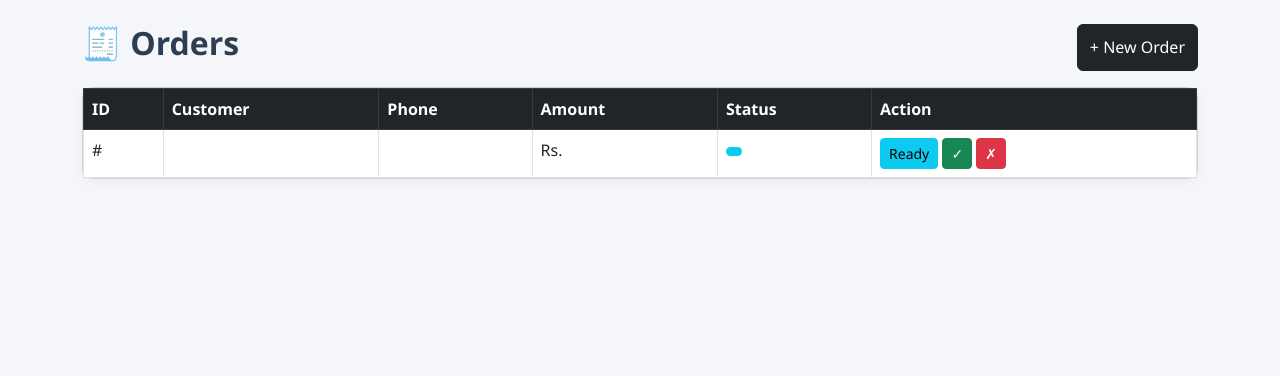
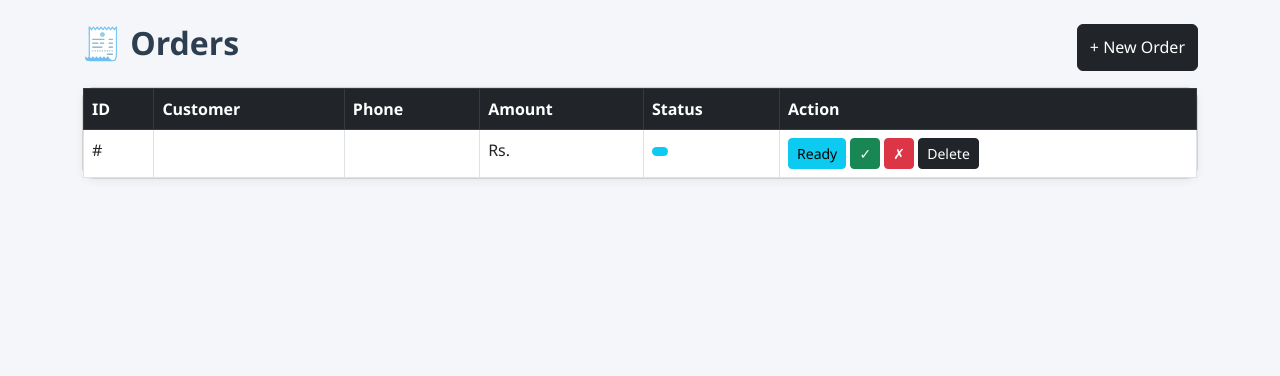
Before and after one commit to sumairafarooq1111-beep/Boutique_Management_System34, a Flask app: page /orders in a window 1280 px wide. Shown: the part 57-433 px from the top of the page. Run offline with Flask 3, Linux system fonts and the light colour scheme; the visitor is signed in with stand-in values (Sample User, id 1); a database or web service that is not in the repository returns one stand-in record (values such as "Sample title"); some libraries are stand-ins or nearby versions.

Commit message:
Added delete button to HTML tables

```diff
--- a/templates/orders.html
+++ b/templates/orders.html
@@ -27,6 +27,7 @@
                         <a href="/orders/status/{{ o.order_id }}/Ready" class="btn btn-sm btn-info">Ready</a>
                         <a href="/orders/status/{{ o.order_id }}/Delivered" class="btn btn-sm btn-success">✓</a>
                         <a href="/orders/status/{{ o.order_id }}/Cancelled" class="btn btn-sm btn-danger">✗</a>
+                        <a href="/orders/delete/{{ o.order_id }}" class="btn btn-sm btn-dark" onclick="return confirm('Delete this order?')">Delete</a>
                     </td>
                 </tr>
                 {% endfor %}
```
